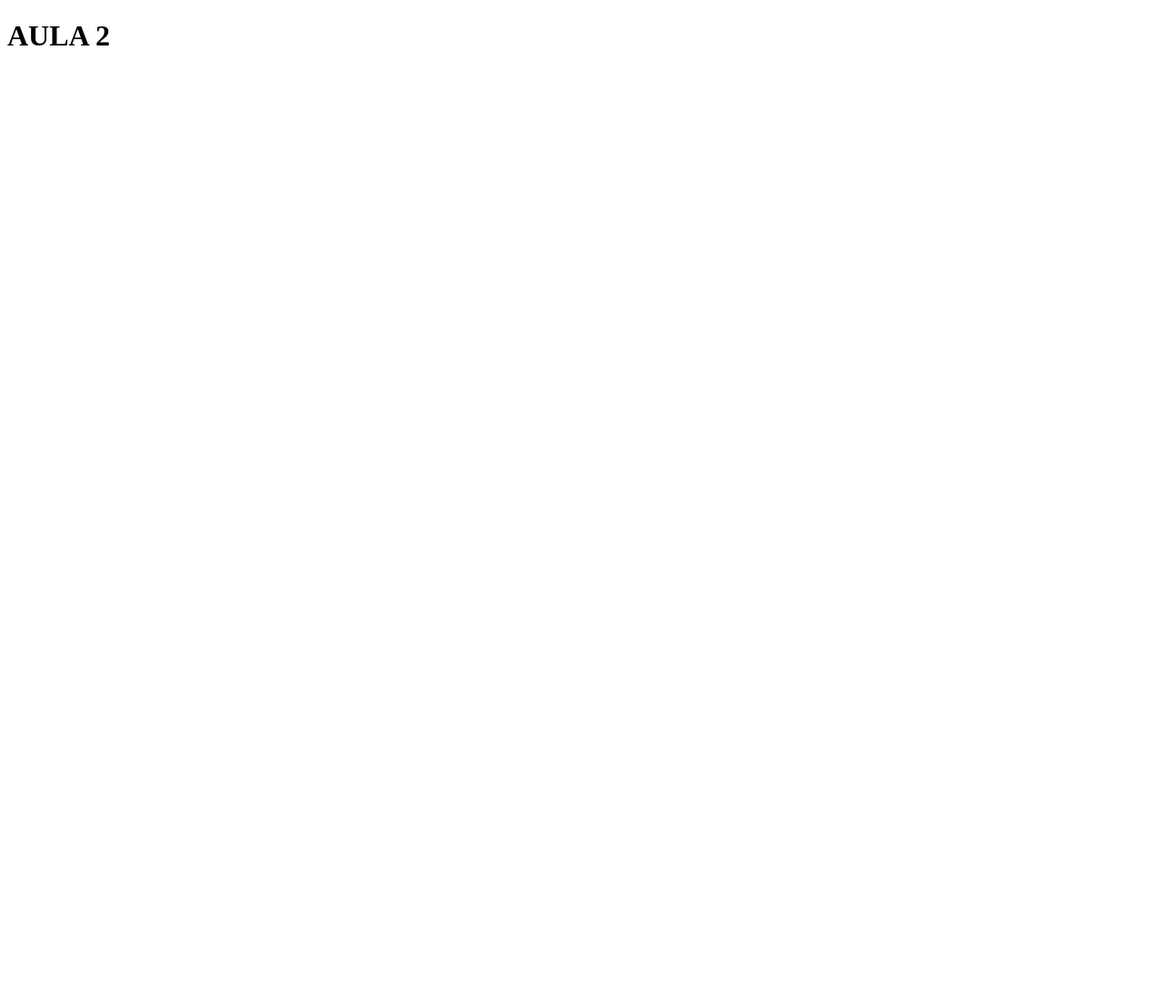
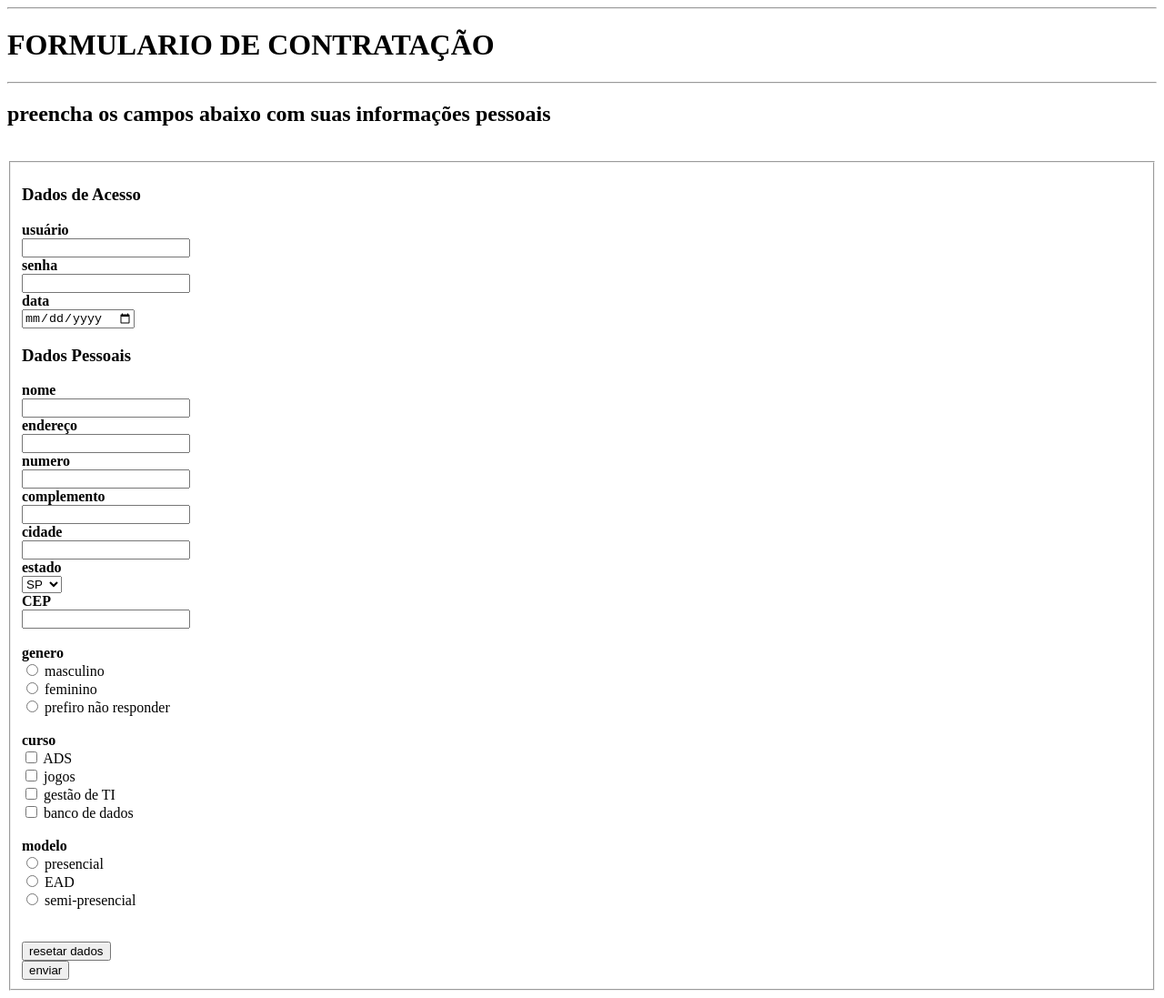
Before and after one commit to yata-karasu/webDesign, a plain HTML site: page Aula_2/index.html in a window 1280 px wide. Shown: the whole page at 91% size. Before the commit the page ends 800 px from the top, so only its background shows below. Drawn offline with Linux system fonts and the light colour scheme.

Commit message:
formulario de contratação

```diff
--- a/Aula_2/index.html
+++ b/Aula_2/index.html
@@ -1,11 +1,111 @@
 <!DOCTYPE html>
-<html lang="en">
+<html lang="pt">
 <head>
     <meta charset="UTF-8">
     <meta name="viewport" content="width=device-width, initial-scale=1.0">
     <title>Document</title>
 </head>
-<body>
-    <h1>AULA 2</h1>
-</body>
+    <body>
+
+        <hr>
+        <h1>FORMULARIO DE CONTRATAÇÃO</h1>
+        <hr>
+        <h2>preencha os campos abaixo com suas informações pessoais</h2>
+        <br>
+        <form action="https://www.w3schools.com/action_page.php">
+            <fieldset>
+                <h3>Dados de Acesso</h3>
+                <b>usuário</b>
+                <br>
+                <input type="text" name="usuario" id="usuario">
+                <br>
+                <b>senha</b>
+                <br>
+                <input type="password" name="senha" id="senha">
+                <br>
+                <b>data</b>
+                <br>
+                <input type="date" name="data" id="data">
+
+                <h3>Dados Pessoais</h3>
+                <b>nome</b>
+                <br>
+                <input type="text" name="nome" id="nome">
+                <br>
+                <b>endereço</b>
+                <br>
+                <input type="text" name="endereço" id="endereço">
+                <br>
+                <b>numero</b>
+                <br>
+                <input type="number" name="numero" id="numero">
+                <br>
+                <b>complemento</b>
+                <br>
+                <input type="text" name="complemento" id="complemento">
+                <br>
+                <b>cidade</b>
+                <br>
+                <input list="cidade" name="cidade">
+                    <datalist id="cidade">
+                        <option value="sorocaba">
+                        <option value="salto">
+                        <option value="itu">
+                        <option value="campinas">
+                        <option value="indaiatuba">
+                    </datalist>
+                <br>
+                <b>estado</b>
+                <br>
+                <select id="estado" name="estado">
+                    <option value="SP">SP</option>
+                    <option value="RJ">RJ</option>
+                    <option value="SC">SC</option>
+                    <option value="PR">PR</option>
+                    <option value="MG">MG</option>
+                </select>
+                <br>
+                <b>CEP</b>
+                <br>
+                <input type="text" name="CEP" id="CEP">
+                <br><br>
+                <b>genero</b>
+                <br>
+                <input type="radio" name="genero" id="masculino" value="masculino">
+                <label for="masculino">masculino</label><br>
+                <input type="radio" name="genero" id="feminino" value="feminino">
+                <label for="feminino">feminino</label><br>
+                <input type="radio" name="genero" id="prefiro não responder" value="prefiro não responder">
+                <label for="prefiro não responder">prefiro não responder</label><br>
+                <br>
+                <b>curso</b>
+                <br>
+                <input type="checkbox" name="curso" id="ADS" value="ADS">
+                <label for="ADS">ADS</label><br>
+                <input type="checkbox" name="curso" id="jogos" value="jogos">
+                <label for="jogos">jogos</label><br>
+                <input type="checkbox" name="curso" id="gestão de TI" value="gestão de TI">
+                <label for="gestão de TI">gestão de TI</label><br>
+                <input type="checkbox" name="curso" id="banco de dados" value="banco de dados">
+                <label for="banco de dados">banco de dados</label><br>
+                <br>
+                <b>modelo</b>
+                <br>
+                <input type="radio" name="modelo" id="presencial" value="presencial">
+                <label for="presencial">presencial</label><br>
+                <input type="radio" name="modelo" id="EAD" value="EAD">
+                <label for="EAD">EAD</label><br>
+                <input type="radio" name="modelo" id="semi-presencial" value="semi-presencial">
+                <label for="semi-presencial">semi-presencial</label><br>
+
+
+
+
+                <br><br>
+                <input type="reset" value="resetar dados">
+                <br>
+                <input type="submit" value="enviar">
+            </fieldset>
+        </form>
+    </body>
 </html>
```
